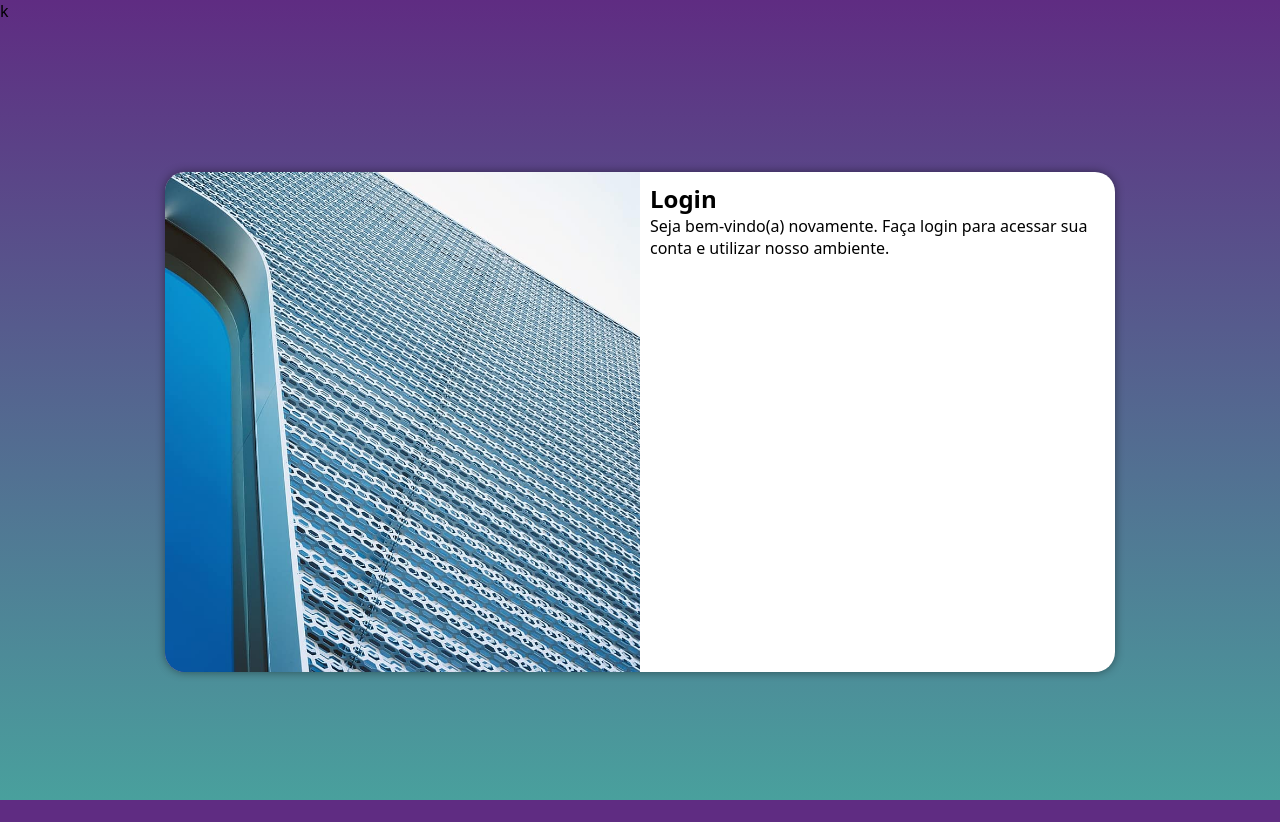
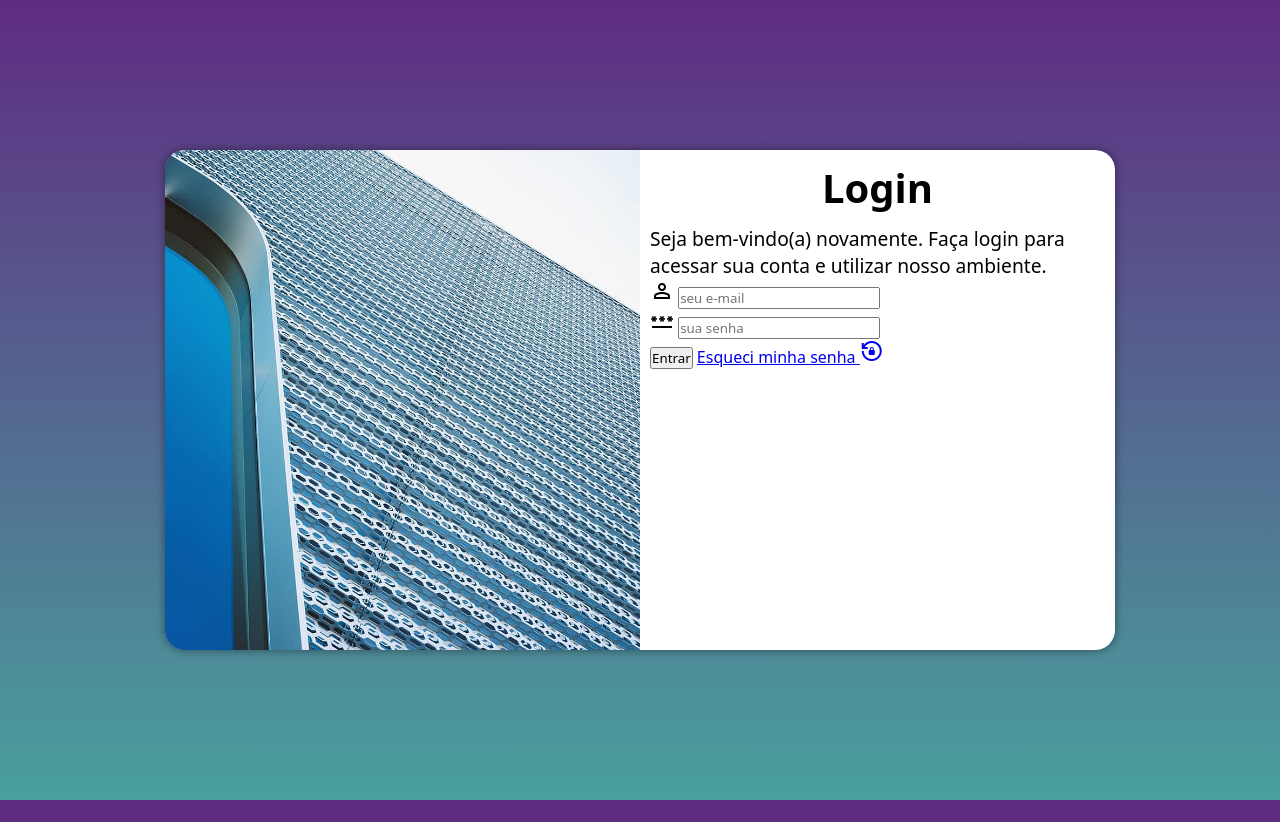
Before and after one commit to pituchopj/proj-login, a plain HTML site: page index.html in a window 1280 px wide. After the commit the page ends 800 px from the top, so only its background shows below. Drawn offline with nearby package versions, Linux system fonts and the light colour scheme.

Commit message:
formulario pronto (faltando estilizar

```diff
--- a/estilos/media-queries.css
+++ b/estilos/media-queries.css
@@ -32,5 +32,10 @@
         float: right;
         width: 50%;
     }
-
+        #formulario h1 {
+        font-size: 2.5em;
+    }
+    #formulario p {
+    font-size: 1.2em;
 }
+}
--- a/estilos/style.css
+++ b/estilos/style.css
@@ -45,3 +45,10 @@ main {
     display: block;
     padding: 10px;
 }
+#formulario h1 {
+    text-align: center;
+    margin-bottom: 10px;
+}
+#formulario p {
+    font-size: 0.8em;
+}
--- a/index.html
+++ b/index.html
@@ -4,7 +4,9 @@
     <meta charset="UTF-8">
     <meta name="viewport" content="width=device-width, initial-scale=1.0">
    <link rel="stylesheet" href="estilos/style.css">
-   <link rel="stylesheet" href="estilos/media-queries.css">k
+   <link rel="stylesheet" href="estilos/media-queries.css">
+   <link href="https://fonts.googleapis.com/css2?family=Material+Symbols+Outlined" rel="stylesheet" />
+   <link href="https://fonts.googleapis.com/css2?family=Material+Symbols+Outlined" rel="stylesheet" />
     <title>Login</title>
 </head>
 <body>
@@ -17,6 +19,26 @@
                 <h1>Login</h1>
                 <p> Seja bem-vindo(a) novamente. Faça login para acessar sua conta e utilizar nosso ambiente.</p>
                 <form action="login.php" method="post">
+                    <div class="campo">
+                        <span class="material-symbols-outlined">
+                        person
+                        </span>
+                        <input type="email" name="login" id="ilogin" placeholder="seu e-mail" autocomplete="email">
+                        <label for="ilogin"></label>
+                    </div>
+                    <div class="campo">
+                       <span class="material-symbols-outlined">
+                        password
+                        </span>
+                        <input type="password" name="isenha" placeholder="sua senha" autocomplete="current-password" required minlength="8" maxlength="20">
+                        <label for="isenha"></label>
+                    </div>
+                    <input type="submit" value="Entrar">
+                    <a href="esqueci.html">
+                        Esqueci minha senha <span class="material-symbols-outlined">
+                        lock_reset
+                        </span>
+                    </a>
 
                 </form>
             </div>
```
